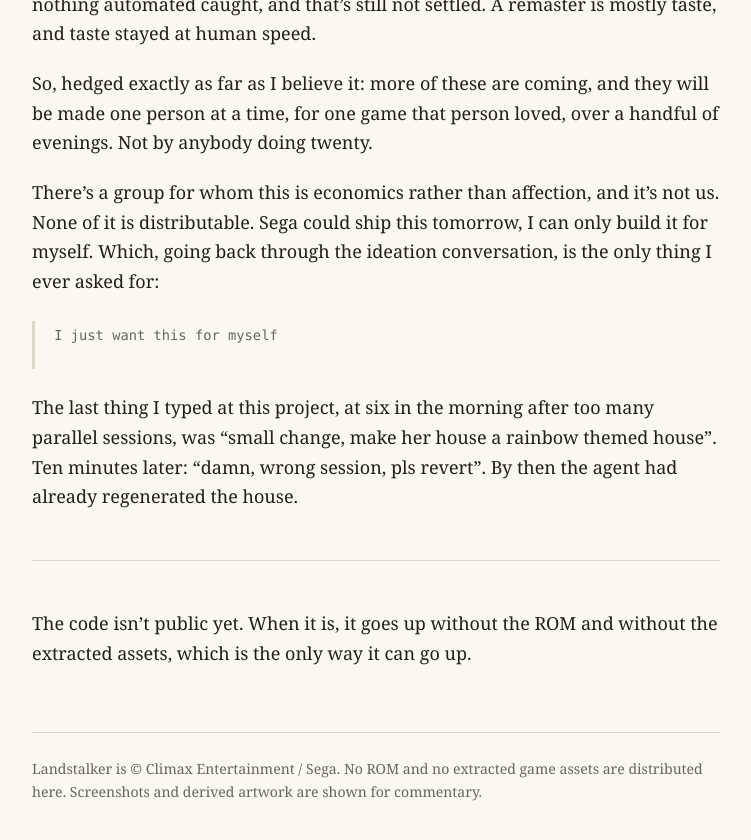
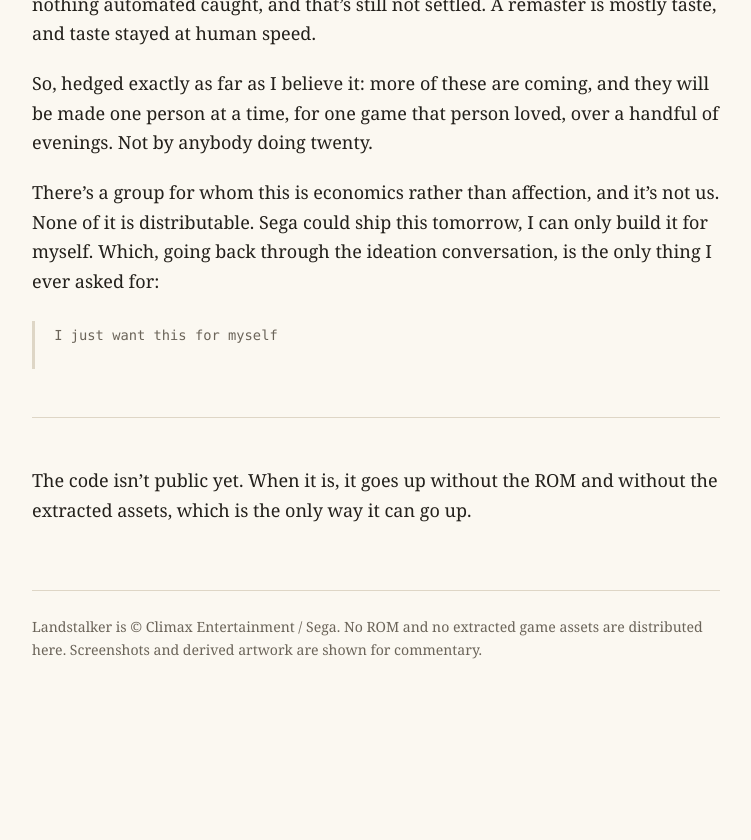
Before and after one commit to dmahlow/landstalker-writeup, a Jekyll site: the page built from index.md, in a window 1280 px wide and 900 px high, scrolled down 30800 px. Shown: the top 840 px of the window, without its empty margins (264-1015 px from the left). Built offline with Jekyll 4.4.1, drawn with Linux system fonts in a browser that asks for light colours; our own code applies the rules of GitHub Pages for plain Markdown files; after the commit the page ends 31557 px from its top, so only the background shows below that.

Commit message:
docs: end on the ideation quote

```diff
--- a/index.md
+++ b/index.md
@@ -337,8 +337,6 @@ There's a group for whom this is economics rather than affection, and it's not u
 
 > I just want this for myself
 
-The last thing I typed at this project, at six in the morning after too many parallel sessions, was "small change, make her house a rainbow themed house". Ten minutes later: "damn, wrong session, pls revert". By then the agent had already regenerated the house.
-
 ---
 
 The code isn't public yet. When it is, it goes up without the ROM and without the extracted assets, which is the only way it can go up.
```
